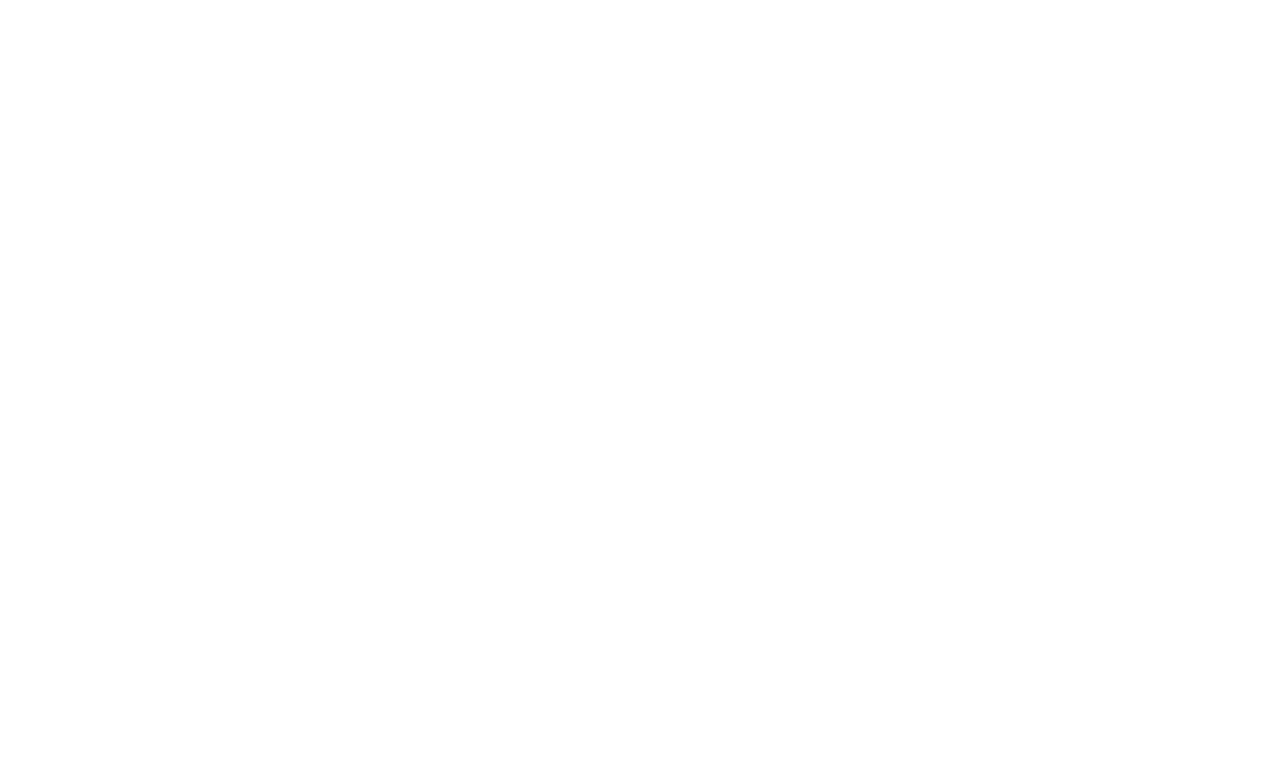
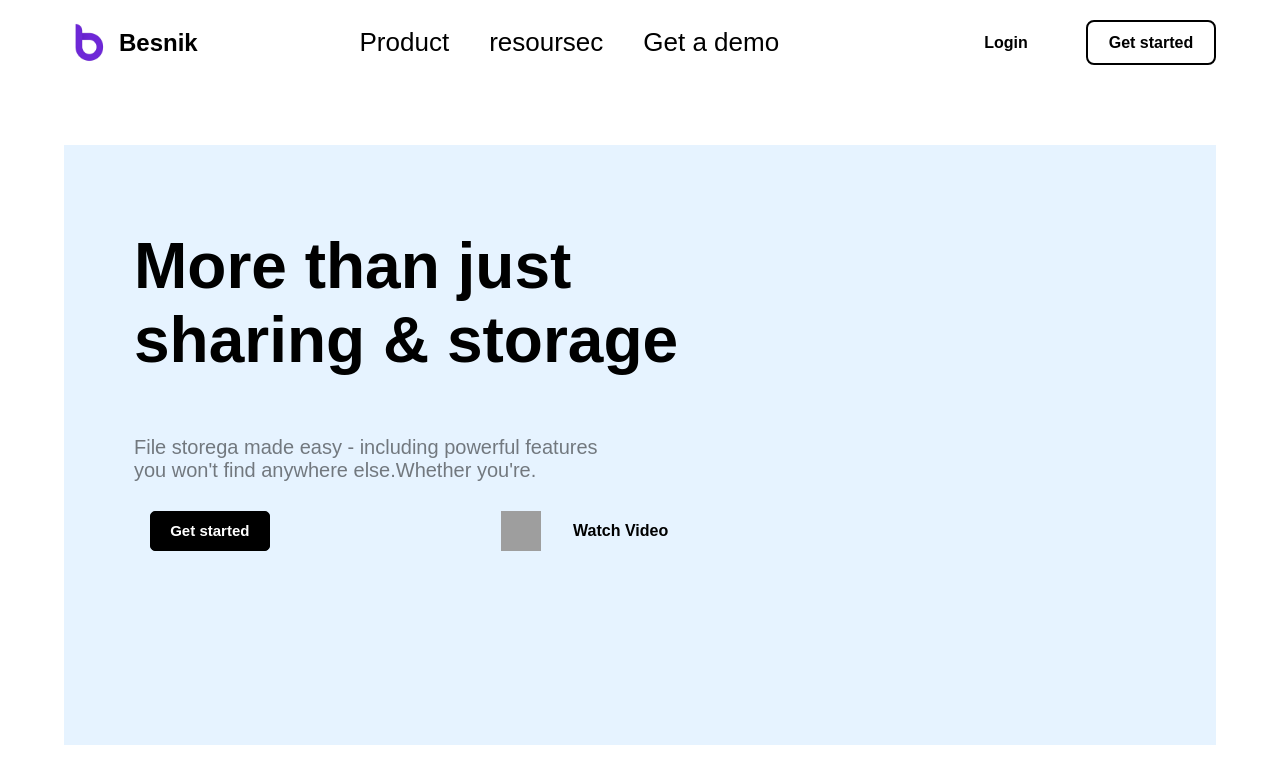
Before and after one commit to Alijan0880/besnik-site, a plain HTML site: page index.html in a window 1280 px wide. Drawn offline with Linux system fonts and the light colour scheme; grey boxes are pictures that could not be loaded.

Commit message:
nhnghnn
ghnhng

```diff
--- a/index.html
+++ b/index.html
@@ -1,17 +1,20 @@
 <!DOCTYPE html>
 <html lang="en">
+
 <head>
     <meta charset="UTF-8">
     <meta name="viewport" content="width=device-width, initial-scale=1.0">
     <link rel="preconnect" href="https://fonts.googleapis.com">
-<link rel="preconnect" href="https://fonts.gstatic.com" crossorigin>
+    <link rel="preconnect" href="https://fonts.gstatic.com" crossorigin>
     <link rel="stylesheet" href="/style.css">
     <title>Document</title>
 </head>
+
 <body>
-    <!-- <header class="header container">
+    <header class="header container">
+
         <div class="logo">
-
+            <img src="/ecefba757053135.5fbcdad808328-removebg-preview.png" alt="">
             <h2>Besnik</h2>
         </div>
         <ul class="head_elements">
@@ -29,6 +32,27 @@
                 <p>Get started</p>
             </div>
         </div>
-    </header> -->
+    </header>
+    <main class="main container">
+        <div class="web">
+            <h1>More than just <br> sharing & storage</h1>
+            <p>File storega made easy - including powerful features <br>
+                you won't find anywhere else.Whether you're.</p>
+            <div class="img">
+                <button>Get started</button>
+                <img width="40" height="40" src="https://img.icons8.com/ios-glyphs/60/000000/sort-right.png"
+                    alt="sort-right" />
+                <h6>
+                    Watch Video
+                </h6>
+            </div>
+        </div>
+        <div class="web2">
+
+        </div>
+
+    </main>
+
 </body>
+
 </html>
--- a/style.css
+++ b/style.css
@@ -1,4 +1,4 @@
-/*
+
 
 * {
     padding: 0;
@@ -52,7 +52,6 @@
   }
 
   .header {
-    text-transform: capitalize;
     background-color: transparent;
     display: flex;
     justify-content: space-between;
@@ -81,7 +80,19 @@
     align-items: center;
     gap: 15px;
   }
-  .login,
+  .login{
+    width: 130px;
+    height: 45px;
+    display: flex;
+    align-items: center;
+    justify-content: center;
+    border-radius: 8px;
+    padding: 10px;
+    cursor: pointer;
+    transition: 0.2s;
+
+    font-weight: bolder;
+  }
   .signup {
     width: 130px;
     height: 45px;
@@ -92,7 +103,7 @@
     padding: 10px;
     cursor: pointer;
     transition: 0.2s;
-    border: 1px solid black;
+  border: 2px solid black;
     font-weight: bolder;
   }
   .login.active {
@@ -103,4 +114,73 @@
   .signup:hover {
     background-color: var(--red);
     color: white;
-  } */
+  }
+
+  .main{
+    margin-top: 60px;
+   align-items: center;
+   width: 90%;
+   height: 600px;
+   background-color: #e6f3ff;
+
+  }
+
+  .web{
+    position: relative;
+    left: 70px;
+    top: 70px;
+    width: 550px;
+    height: 350px;
+    z-index: 1;
+    font-size: 2em;
+    color: #000000;
+    display: flex;
+    flex-direction: column;
+    justify-content: space-around;
+
+  }
+
+  .web h1{
+    color: #000000;
+  }
+
+
+  .web p{
+    opacity: 0.5;
+    font-size: 20px;
+    margin-top: 30px;
+  }
+
+  .web button{
+
+    width: 120px;
+    height: 40px;
+    font-weight: 600;
+    font-size: 15px;
+    background-color: #000000;
+    color: #ffffff;
+    cursor: pointer;
+    border: 1px solid black;
+    border-radius: 5px;
+  }
+
+  .web button:hover{
+    background-color: #1eff00;
+    color: #000000;
+  }
+
+  .img{
+    display: flex;
+    justify-content: space-around;
+    align-items: center;
+
+  }
+  .img img{
+    margin-left: 200px;
+    cursor: pointer;
+
+  }
+
+.img h6{
+  font-size: 16px;
+}
```
Also changed, not shown: ecefba757053135.5fbcdad808328-removebg-preview.png (added).
